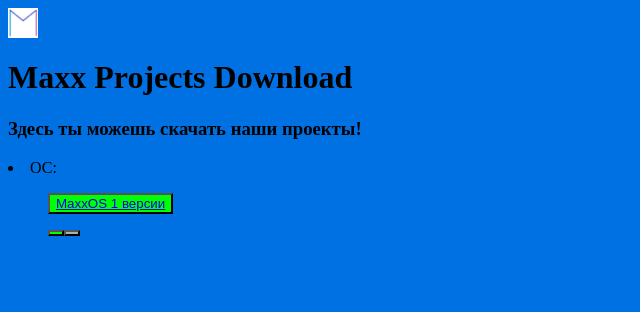
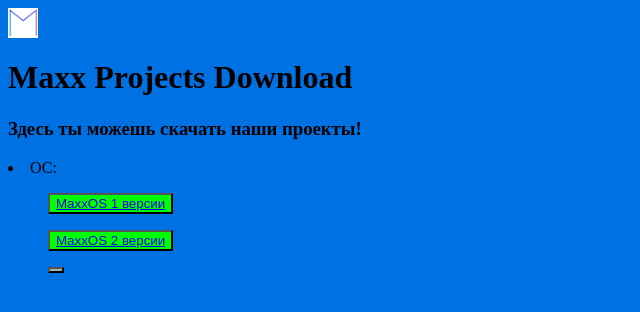
Before and after one commit to murzik308/maxx.ru, a plain HTML site: page download.html in a window 1280 px wide. Shown: the whole page, without its empty margins (0-640 px from the left). Drawn offline with Linux system fonts and the light colour scheme.

Commit message:
lf maxxos 2.0

```diff
--- a/download.html
+++ b/download.html
@@ -5,7 +5,7 @@
     <h3>Здесь ты можешь скачать наши проекты!</h3>
     <li>ОС:
 <ol><button><a href="https://drive.google.com/drive/folders/1_pHxRYq5PrAnP__1fe0SQq2tizkjwEDM?usp=sharing">MaxxOS 1 версии</a></button></ol>
-<ol><button><a href="https://docs.google.com/presentation/d/1G37JOWQM5jD1TD9yy4kwZ-Q6k4rkhl9n/edit?usp=sharing&ouid=101014866202178550480&rtpof=true&sd=true>MaxxOS 2 версии</a></button></ol>
+<ol><button><a href="https://docs.google.com/presentation/d/1wdss77Yi9XXNfrYsTtlM38BGVp_7AKGA/edit?usp=sharing&ouid=101014866202178550480&rtpof=true&sd=true">MaxxOS 2 версии</a></button></ol>
 <ol><button id="nav"><a href=""></a></button></ol>
     </li>
 </body>
```
